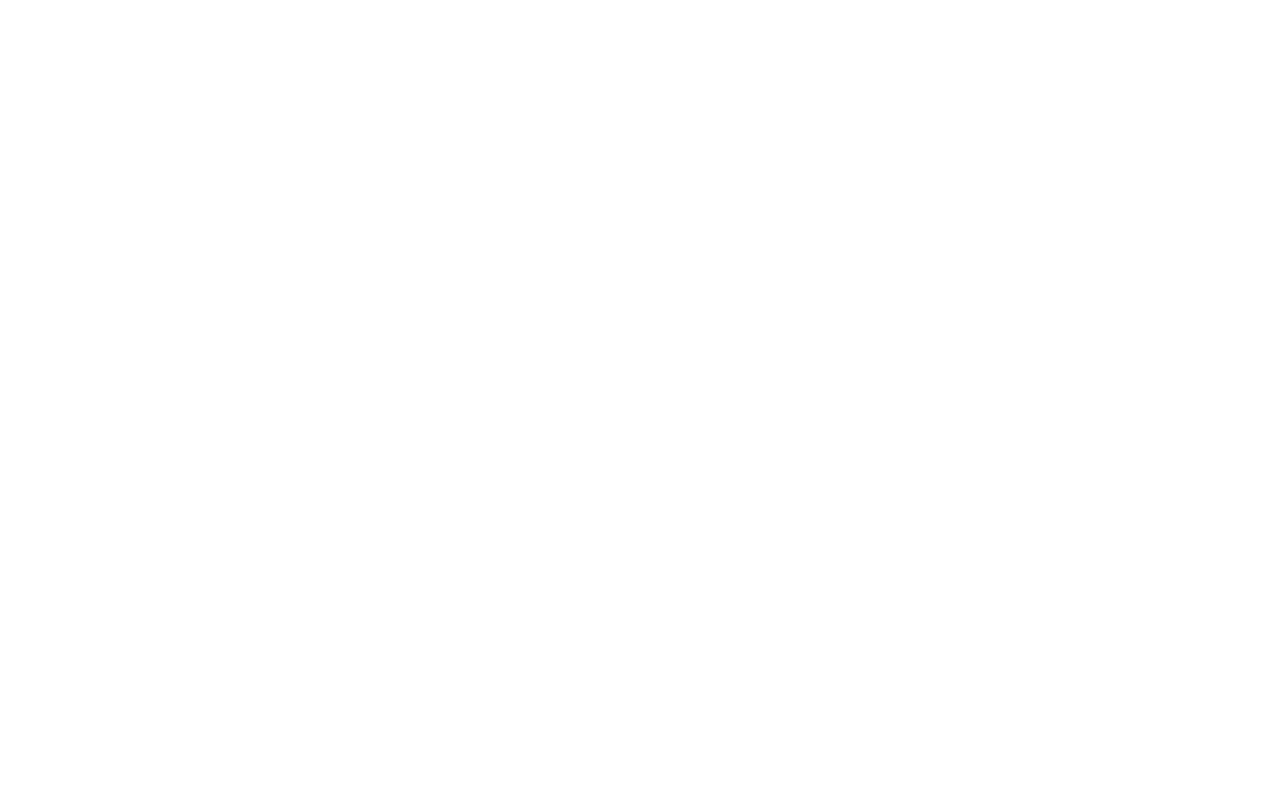
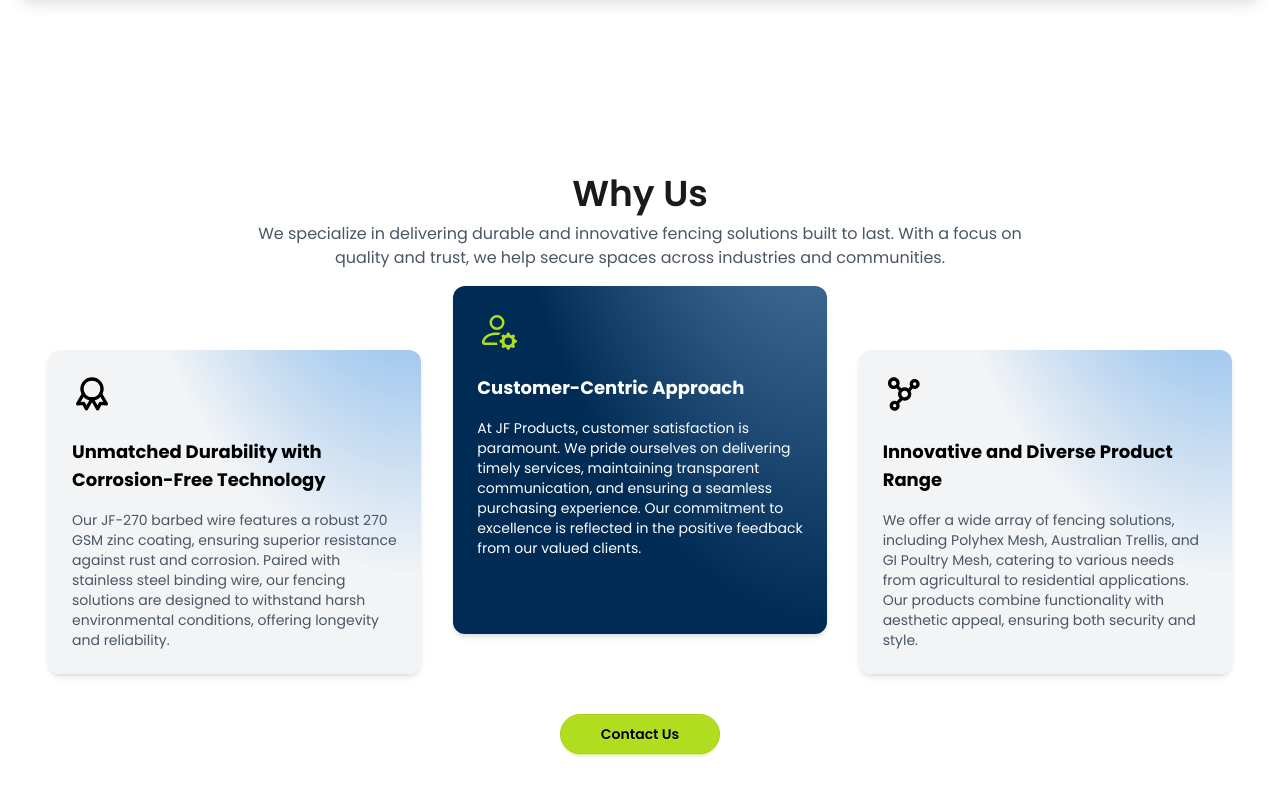
Before and after one commit to FajlaRabby24/jf-products-task, a React (Vite) app: page / in a window 1280 px wide. Shown: the part 2094-2890 px from the top of the page. Before the commit the page ends 2092 px from the top, so only its background shows below. Built offline with nearby package versions, Linux system fonts and the light colour scheme.

Commit message:
whyus section done

```diff
--- /dev/null
+++ b/src/components/Home/WhyUs.jsx
@@ -0,0 +1,87 @@
+import { BiNetworkChart } from "react-icons/bi";
+import { BsPersonGear } from "react-icons/bs";
+import { TbAward } from "react-icons/tb";
+import Container from "../common/Container";
+
+const WhyUsInfos = [
+  {
+    id: 1,
+    title: `Unmatched Durability with Corrosion-Free Technology`,
+    description:
+      "Our JF-270 barbed wire features a robust 270 GSM zinc coating, ensuring superior resistance against rust and corrosion. Paired with stainless steel binding wire, our fencing solutions are designed to withstand harsh environmental conditions, offering longevity and reliability.",
+    icon: TbAward,
+  },
+  {
+    id: 2,
+    title: `Customer-Centric Approach`,
+    description:
+      "At JF Products, customer satisfaction is paramount. We pride ourselves on delivering timely services, maintaining transparent communication, and ensuring a seamless purchasing experience. Our commitment to excellence is reflected in the positive feedback from our valued clients.",
+    icon: BsPersonGear,
+    bgDark: true,
+  },
+  {
+    id: 3,
+    title: `Innovative and Diverse Product Range`,
+    description:
+      "We offer a wide array of fencing solutions, including Polyhex Mesh, Australian Trellis, and GI Poultry Mesh, catering to various needs from agricultural to residential applications. Our products combine functionality with aesthetic appeal, ensuring both security and style.",
+    icon: BiNetworkChart,
+  },
+];
+
+const WhyUs = () => {
+  return (
+    <Container className="w-full py-12 px-4 md:px-12">
+      {/* Heading */}
+      <div className="text-center max-w-3xl mx-auto  mb-8 md:mb-20">
+        <h2 className="section-title mb-2">Why Us</h2>
+        <p className="text-gray-600">
+          We specialize in delivering durable and innovative fencing solutions
+          built to last. With a focus on quality and trust, we help secure
+          spaces across industries and communities.
+        </p>
+      </div>
+
+      {/* Cards */}
+      <div className="grid grid-cols-1 sm:grid-cols-2 justify-center md:grid-cols-3 gap-6 md:gap-4 lg:gap-8">
+        {WhyUsInfos.map((wu) => {
+          const isBgDark = wu?.bgDark;
+          return (
+            <div
+              key={wu.id}
+              className={`${
+                isBgDark
+                  ? "bg-radial-[at_100%_-150%] from-info  to-neutral to-70% md:relative md:-mt-16 md:mb-10"
+                  : "bg-radial-[at_100%_-100%] from-info from-30% to-secondary to-60%"
+              } rounded-xl shadow-md p-6  hover:shadow-lg transition`}
+            >
+              <wu.icon size={40} color={isBgDark ? "#b0dd1d" : "black"} />
+              <h3
+                className={`${
+                  isBgDark ? "text-white" : "text-black"
+                } font-bold text-lg mb-4  mt-6`}
+              >
+                {wu.title}
+              </h3>
+              <p
+                className={`${
+                  isBgDark ? "text-white" : "text-gray-600"
+                } text-sm`}
+              >
+                {wu.description}
+              </p>
+            </div>
+          );
+        })}
+      </div>
+
+      {/* Contact Button */}
+      <div className="flex justify-center mt-10">
+        <button className="btn btn-primary text-black rounded-full px-10">
+          Contact Us
+        </button>
+      </div>
+    </Container>
+  );
+};
+
+export default WhyUs;
--- a/src/pages/HomePage.jsx
+++ b/src/pages/HomePage.jsx
@@ -2,6 +2,7 @@
 import Hero from "../components/Home/Hero";
 import LandscapeProducts from "../components/Home/LandscapeProducts";
 import TrustedSection from "../components/Home/TrustedSection";
+import WhyUs from "../components/Home/WhyUs";
 
 const HomePage = () => {
   return (
@@ -10,6 +11,7 @@
       <AgriculturalProducts />
       <LandscapeProducts />
       <TrustedSection />
+      <WhyUs />
     </div>
   );
 };
```
